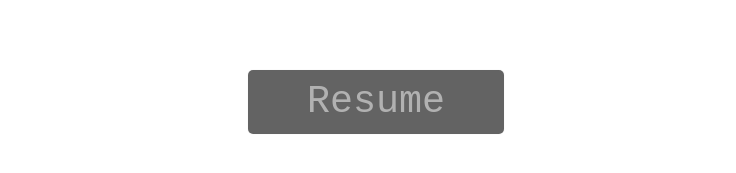
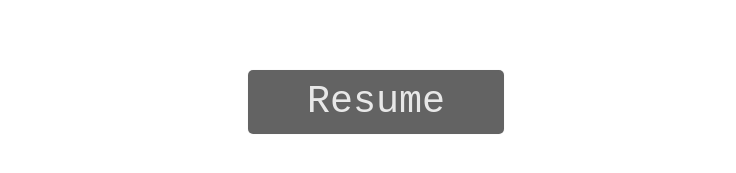
Before and after one commit to Rahib0/Portfolio-Site, a React (Create React App) app: page / in a window 1280 px wide. Shown: the part 419-592 px from the top of the page, without its empty margins (264-1000 px from the left). Built offline with nearby package versions, Linux system fonts and the light colour scheme.

Commit message:
upped opacity on resume light mode

```diff
--- a/src/components/ContactsBox/style.css
+++ b/src/components/ContactsBox/style.css
@@ -22,7 +22,7 @@
     height: auto;
     font-size: 3vw;
     background-color: rgb(99, 99, 99);
-    color: rgba(255, 255, 255, 0.5);
+    color: rgba(255, 255, 255, 0.85);
     outline: rgba(180, 180, 180, 0.055) solid 1px;
     border-radius: 5px;
     transition: background-color 0.5s, color 0.5s, outline 0.5s;
```
